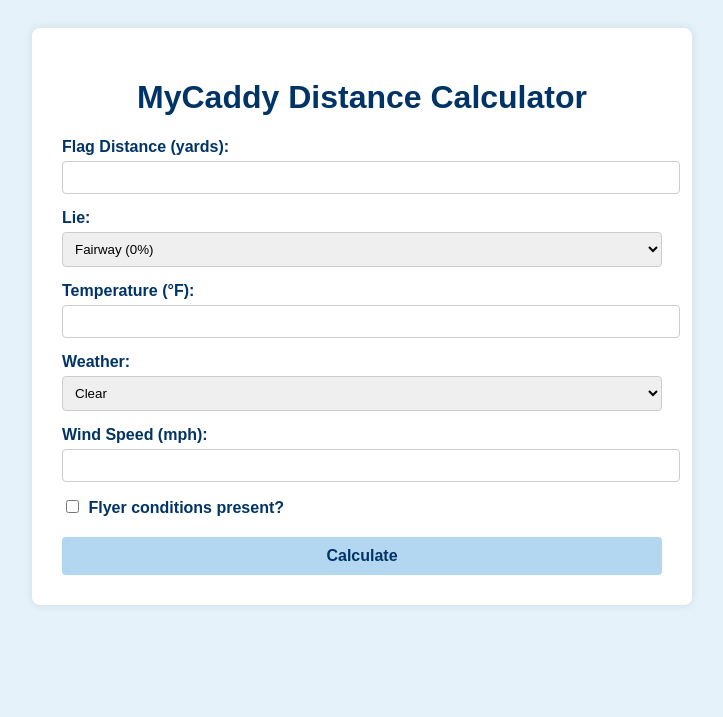
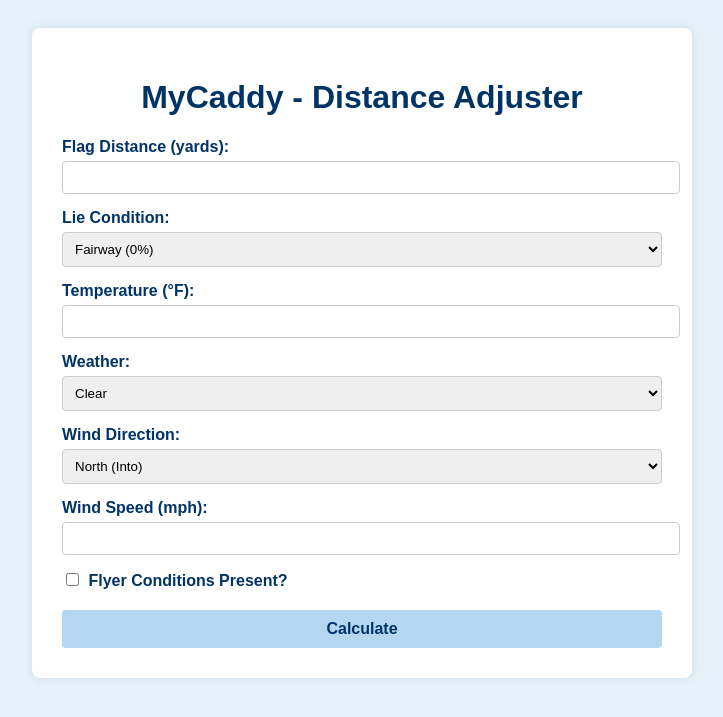
Before and after one commit to CanyenPalmer/MyCaddy, a Flask app: page / in a window 1280 px wide. Shown: the top 717 px of the page, without its empty margins (278-1001 px from the left). Run offline with Flask 3, Linux system fonts and the light colour scheme.

Commit message:
Update index.html

```diff
--- a/templates/index.html
+++ b/templates/index.html
@@ -2,18 +2,17 @@
 <html lang="en">
 <head>
     <meta charset="UTF-8">
-  <meta name="viewport" content="width=device-width, initial-scale=1.0">
-  <title>MyCaddy - Distance Adjustment</title>
-  <link rel="stylesheet" href="/static/style.css">
+    <title>MyCaddy</title>
+    <link rel="stylesheet" href="{{ url_for('static', filename='style.css') }}">
 </head>
 <body>
     <div class="container">
-    <h1>MyCaddy Distance Calculator</h1>
+        <h1>MyCaddy - Distance Adjuster</h1>
         <form method="POST">
             <label for="distance">Flag Distance (yards):</label>
-      <input type="number" step="0.1" name="distance" required>
+            <input type="number" name="distance" step="0.1" required>
 
-      <label for="lie">Lie:</label>
+            <label for="lie">Lie Condition:</label>
             <select name="lie" required>
                 <option value="0">Fairway (0%)</option>
                 <option value="10">First-Cut (10%)</option>
@@ -24,24 +23,27 @@
             </select>
 
             <label for="temperature">Temperature (°F):</label>
-      <input type="number" step="0.1" name="temperature" required>
+            <input type="number" name="temperature" step="1" required>
 
             <label for="weather">Weather:</label>
             <select name="weather">
                 <option value="Clear">Clear</option>
                 <option value="Rainy">Rainy</option>
-        <option value="Humid">Humid</option>
-        <option value="Cold">Cold</option>
+            </select>
+
+            <label for="wind_dir">Wind Direction:</label>
+            <select name="wind_dir">
+                <option value="North">North (Into)</option>
+                <option value="South">South (Downwind)</option>
+                <option value="East">East (Crosswind)</option>
+                <option value="West">West (Crosswind)</option>
             </select>
 
             <label for="wind_speed">Wind Speed (mph):</label>
-      <input type="number" step="0.1" name="wind_speed" required>
-
-      <input type="hidden" name="wind_dir" value="North">
+            <input type="number" name="wind_speed" step="1" required>
 
             <label>
-        <input type="checkbox" name="flyer">
-        Flyer conditions present?
+                <input type="checkbox" name="flyer"> Flyer Conditions Present?
             </label>
 
             <button type="submit">Calculate</button>
@@ -50,6 +52,7 @@
         {% if summary %}
             <div class="summary">{{ summary }}</div>
         {% endif %}
+
         {% if result %}
             <div class="result">{{ result }}</div>
         {% endif %}
```
Lines whose indentation alone changed are shown as unchanged.
